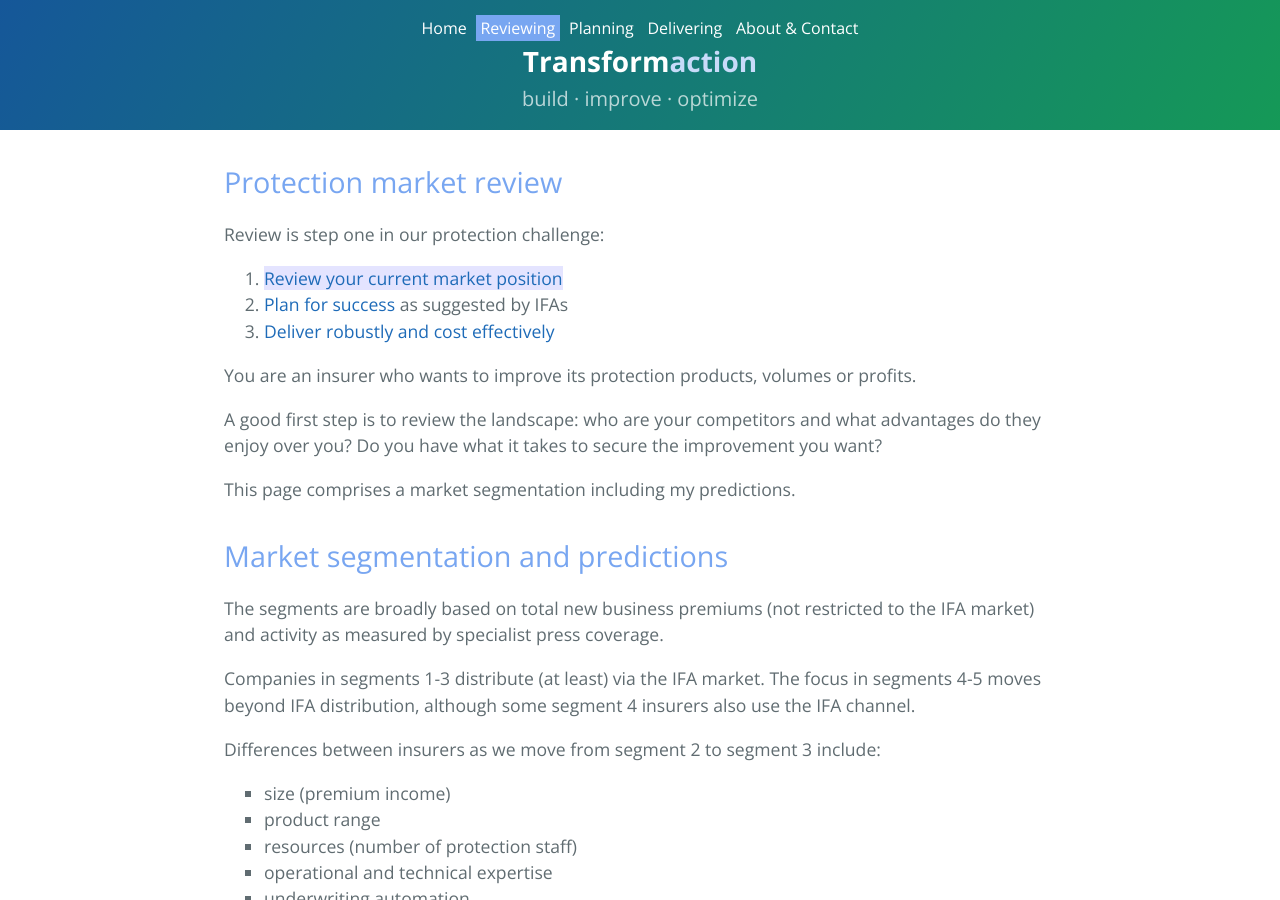
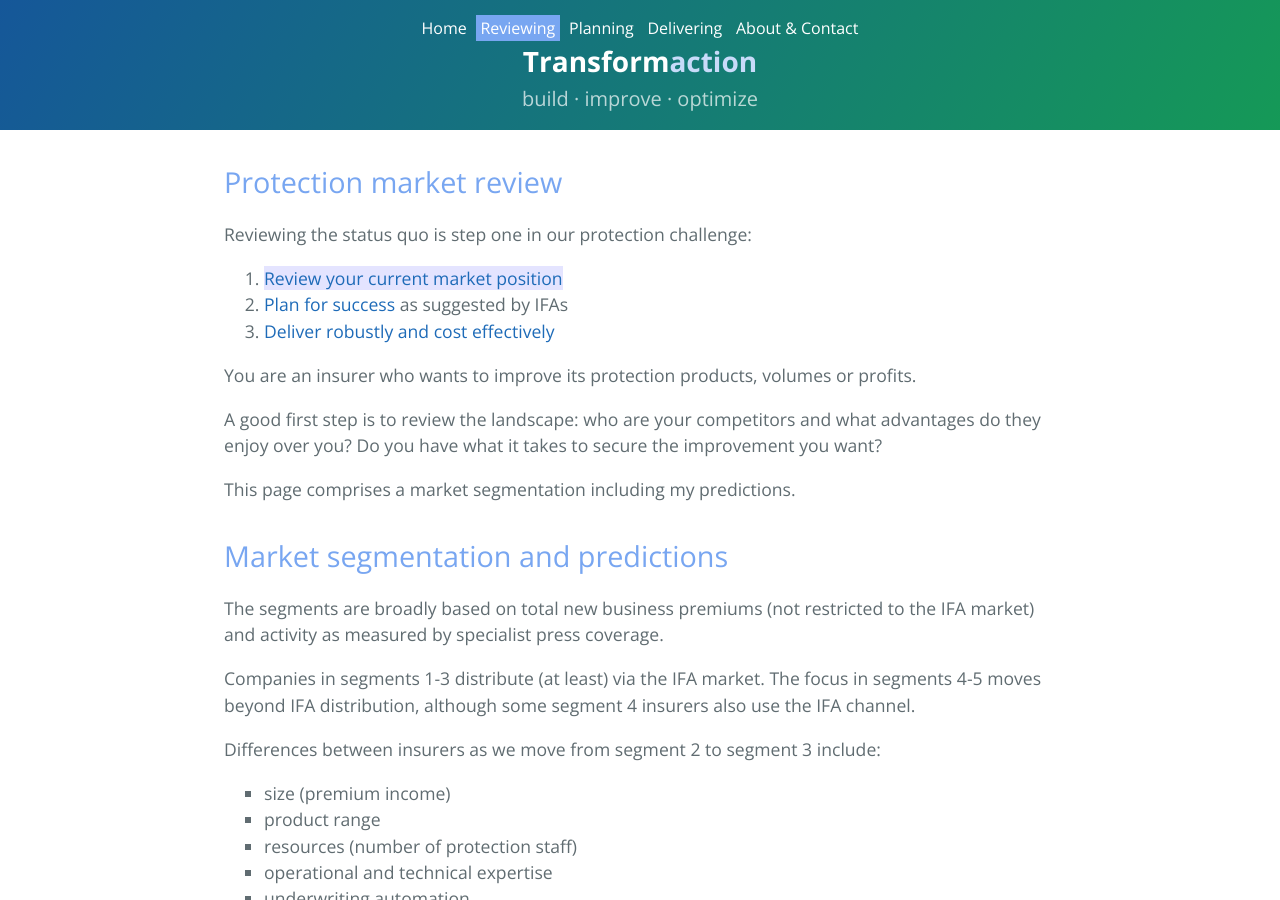
Before and after one commit to maverickactuary/1actuary, a Jekyll site: the page built from content/2marketplayers/index.md, in a window 1280 px wide and 900 px high. Built offline with Jekyll 4.4.1, drawn with Linux system fonts in a browser that asks for light colours.

Commit message:
Add more page titles

```diff
--- a/content/2marketplayers/index.md
+++ b/content/2marketplayers/index.md
@@ -1,12 +1,12 @@
 ---
 layout: default
 folder: /content/2marketplayers/
-title: Transformaction
+title: Reviewing the protection status quo
 ---
 
 ## Protection market review
 
-Review is step one in our protection challenge:
+Reviewing the status quo is step one in our protection challenge:
 
 1. [Review your current market position](/content/2marketplayers/){: .highlight .nopadding}
 1. [Plan for success](/content/3buildingblocks/) as suggested by IFAs
```
Also changed, not shown: content/3buildingblocks/index.md (+1 -1 lines), content/4delivering/index.md (+2 -2 lines), content/6aboutcontact/index.md (+1 -1 lines), index.md (+1 -1 lines).
